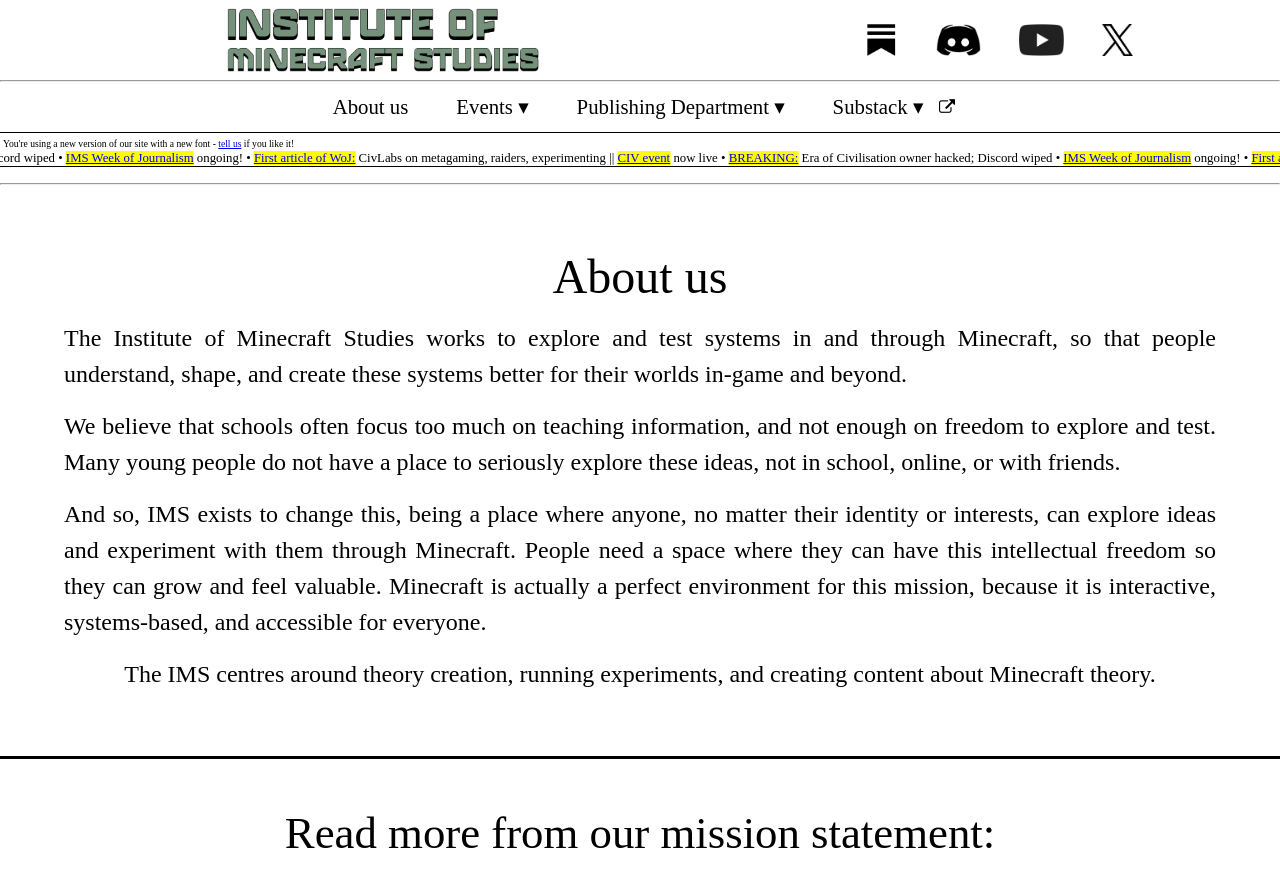
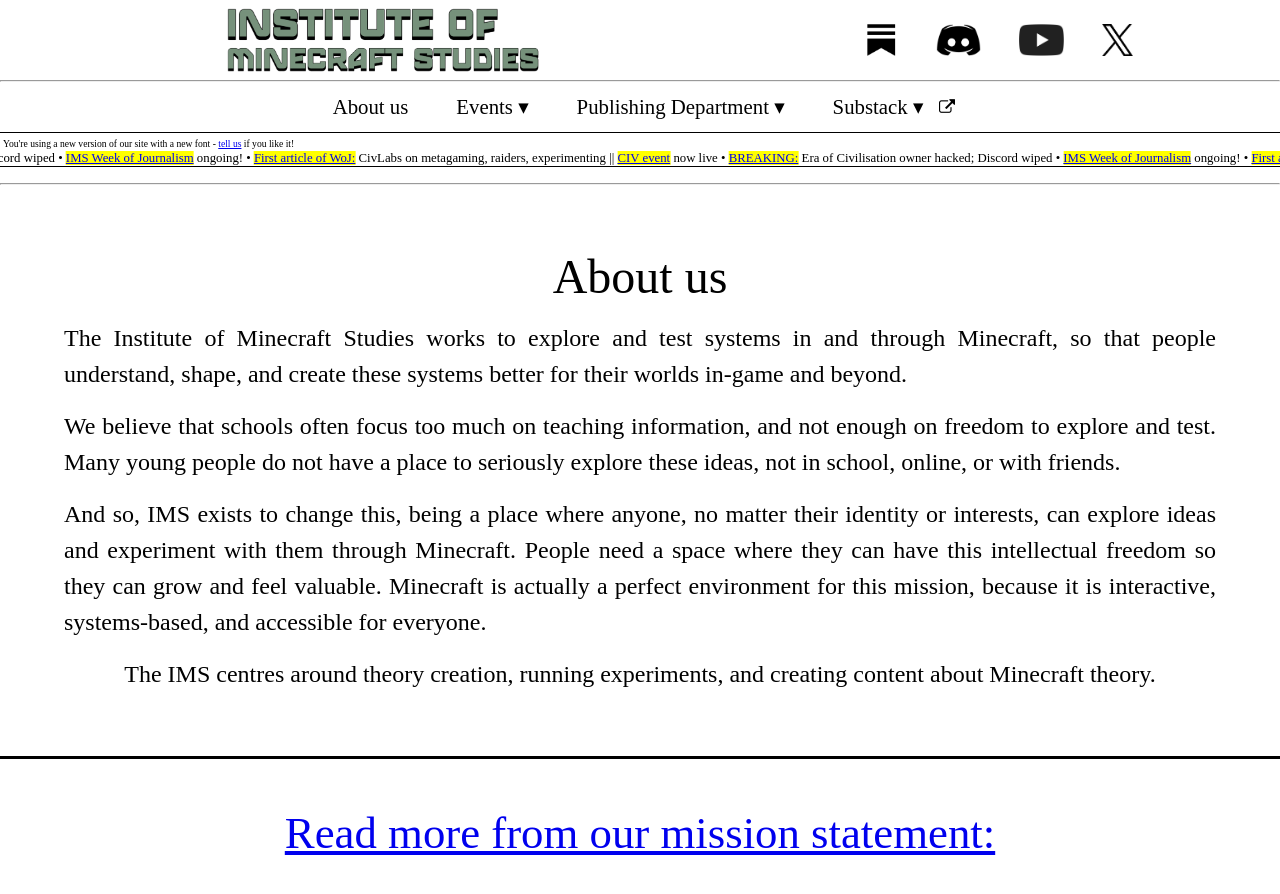
Before and after one commit to imsresearch/ims-website, a React (Vite) app: page /about-us in a window 1280 px wide. Shown: the top 894 px of the page. Built offline with nearby package versions, Linux system fonts and the light colour scheme; a web font is replaced by a local one.

Commit message:
Add link to mission statement pdf

```diff
--- a/src/pages/about-us.jsx
+++ b/src/pages/about-us.jsx
@@ -41,7 +41,7 @@ export default function AboutUs() {
             </main>
 
             <section className="mission-section">
-                <h2>Read more from our mission statement:</h2>
+                <h2><a href="database\non-published\IMS-mission.pdf">Read more from our mission statement:</a></h2>
 
                 <div className="mission-viewer">
                     <iframe
```
